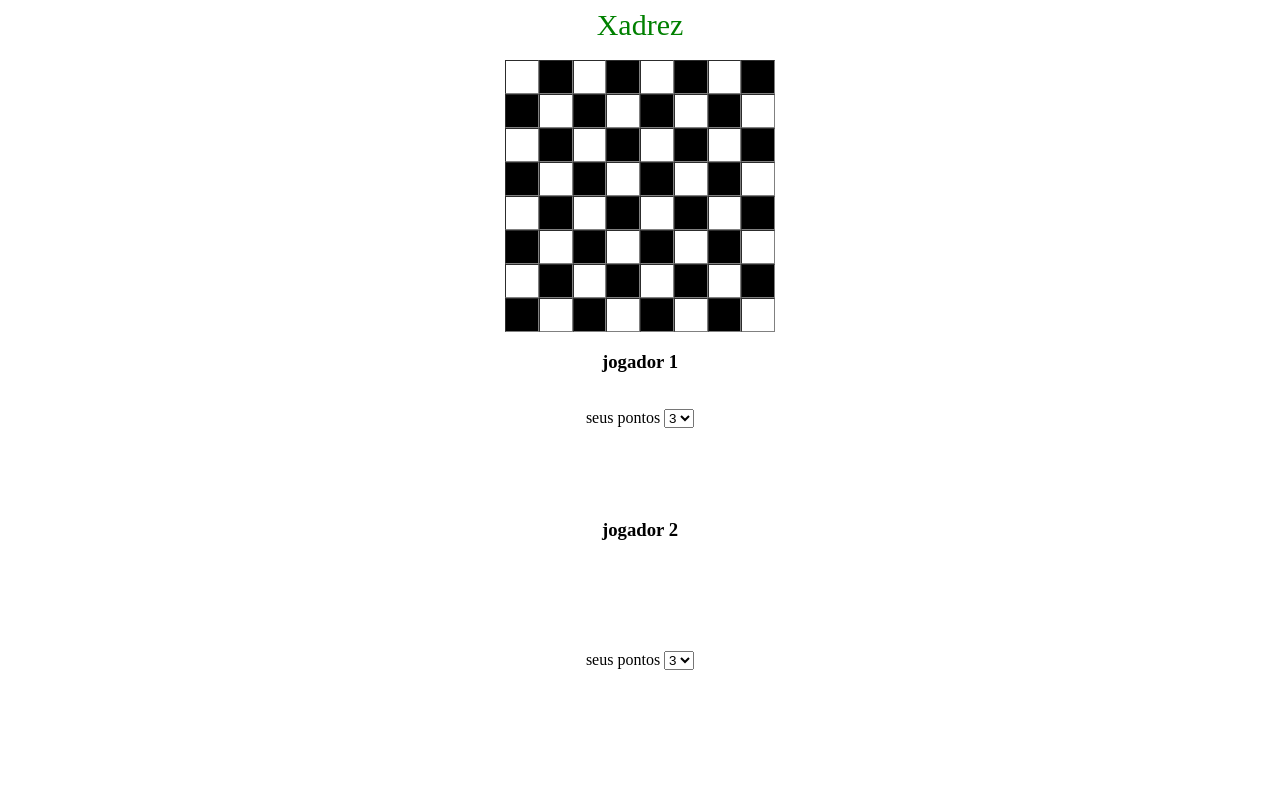
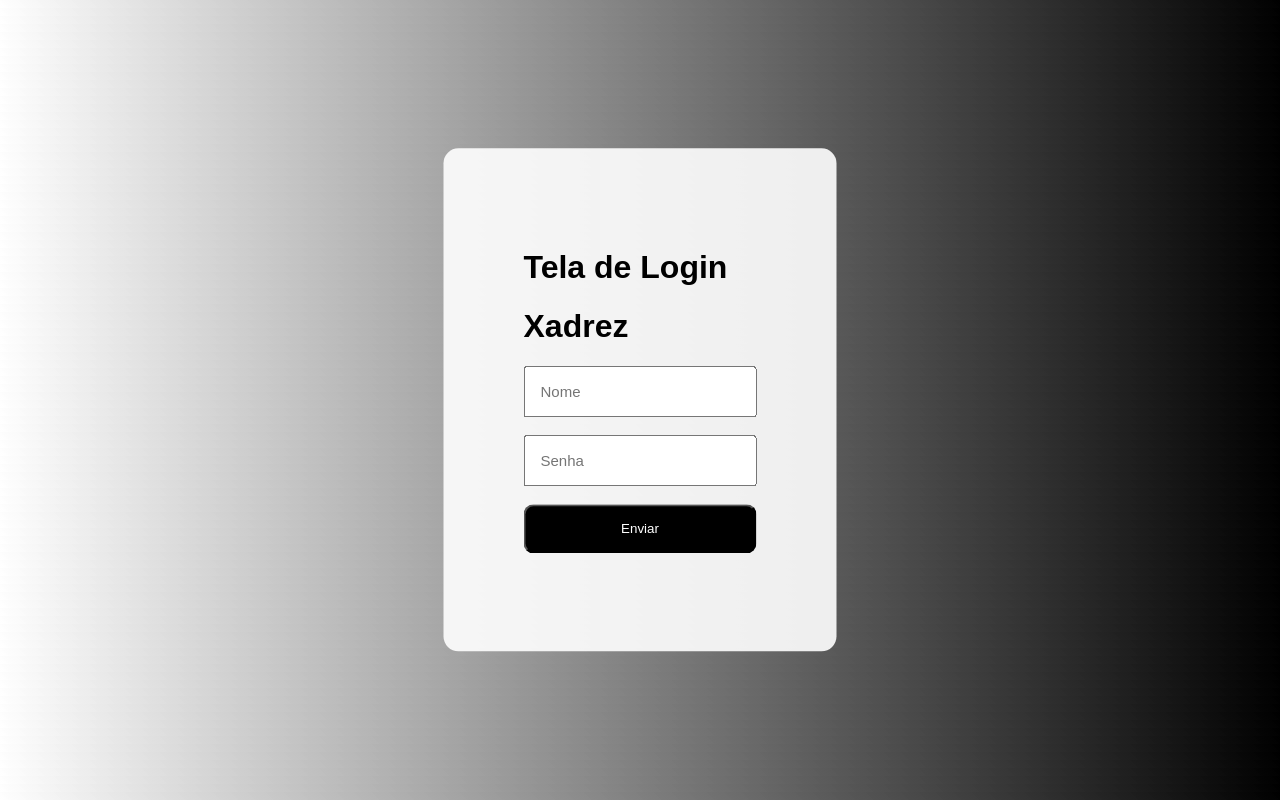
Before and after one commit to AbnerIoriHoffmann/xadrez, a plain HTML site: page index.html in a window 1280 px wide. Drawn offline with nearby package versions, Linux system fonts and the light colour scheme.

Commit message:
foi de vez

```diff
--- a/index.html
+++ b/index.html
@@ -1,186 +1,56 @@
 <!DOCTYPE html>
-<html>
+<html lang="en">
+<head>
+    <meta charset="UTF-8">
+    <meta http-equiv="X-UA-Compatible" content="IE=edge">
+    <meta name="viewport" content="width=device-width, initial-scale=1.0">
+    <title>Tela de Login
+        Xadrez
+    </title>
+    <style>
 
-<head>
-    <title>Chess board</title>
-    <style>
         body {
-            text-align: center;
+            font-family: Arial, Helvetica, sans-serif;
+            background-image: linear-gradient(45deg, rgba(255, 255, 255, 0.712), rgb(0, 0, 0));
         }
+        div{
+            background-color: rgba(255, 255, 255, 0.9);
+            position: absolute;
+            top: 50%;
+            left: 50%;
+            transform: translate(-50%,-50%);
+            padding: 80px;
+            border-radius: 15px;
+            color: rgb(0, 0, 0);
 
-        .cell {
-            height: 30px;
-            width: 30px;
-            border: 1.5px solid grey;
-            border-style: inset;
         }
-
-        .blackcell {
-            background-color: black;
+        input{
+            padding: 15px;
+            border: Nome;
+            border: Senha;
+            font-size: 15px;
         }
-
-        .whitecell {
-            background-color: white;
+        button{
+            background-color: rgb(0, 0, 0);
+            border: Nome;
+            padding: 15px;
+            width: 100%;
+            border-radius: 10px;
+            color: white;
         }
     </style>
 </head>
+<body>
+    <div>
+        <h1>Tela de Login</h1>
+            <h1>Xadrez</h1>
+        <input type="text" placeholder="Nome">
+        <br><br>
+        <input type="password" placeholder="Senha">
+        <br><br>
 
-<body>
-    <span style="color:green; font-size:30px;">
-        Xadrez
-    </span>
-    <br><br>
+        <a href="cadastro.html"><button>Enviar</button></a><br><br>
+    </div>
 
-    <script type="text/javascript">
-
-        // Create a center tag to center all the elements
-        var center = document.createElement('center');
-
-        // Create a table element
-        var ChessTable = document.createElement('table');
-        for (var i = 0; i < 8; i++) {
-
-            // Create a row
-            var tr = document.createElement('tr');
-            for (var j = 0; j < 8; j++) {
-
-                // Create a cell
-                var td = document.createElement('td');
-
-                // If the sum of cell coordinates is even
-                // then color the cell white
-                if ((i + j) % 2 == 0) {
-
-                    // Create a class attribute for all white cells
-                    td.setAttribute('class', 'cell whitecell');
-                    tr.appendChild(td);
-                }
-
-                // If the sum of cell coordinates is odd then
-                // color the cell black
-                else {
-
-                    // Create a class attribute for all black cells
-                    td.setAttribute('class', 'cell blackcell');
-
-                    // Append the cell to its row
-                    tr.appendChild(td);
-                }
-            }
-
-            // Append the row
-            ChessTable.appendChild(tr);
-        }
-        center.appendChild(ChessTable);
-
-        // Modifiying table attribute properties
-        ChessTable.setAttribute('cellspacing', '0');
-        ChessTable.setAttribute('width', '270px');
-        document.body.appendChild(center);
-    </script>
-    <html>
-        <head>
-            <link rel="stylesheet" href="estilo.css" type="text/css"/>
-            <script type="text/javascript" src="http://code.jquery.com/jquery-1.7.2.min.js"></script>
-            <script type="text/javascript" src="montarTabuleiro.js"></script>
-        </head>
-        <body>
-            <div id="tabuleiro">
-            </div>
-            <div id="info">
-                <ul>
-
-                </ul>
-            </div>
-        </body>
-        </html>
-        </div>
-        </body>
-        <!-- Used to get images -->
-<base href="http://chessboardjs.com/" />
-<h3 class="board">
-jogador 1
-
-</h3>
-<div id="board" class="board"></div>
-<br>
-<div class="info">
-    seus pontos
-
-    <select id="search-depth">
-        <option value="1">1</option>
-        <option value="2">2</option>
-        <option value="3" selected>3</option>
-        <option value="4">4</option>
-        <option value="5">5</option>
-    </select>
-
-    <br>
-    <span> <span id="position-count"></span></span>
-    <br>
-    <span> <span id="time"></span></span>
-    <br>
-    <span><span id="positions-per-s"></span> </span>
-    <br>
-    <br>
-    <div id="move-history" class="move-history">
-    </div>
-</div>
-<!-- Used to get images -->
-<base href="http://chessboardjs.com/" />
-<h3 class="board">
-jogador 2
-</h3>
-<div id="board" class="board"></div>
-<br>
-<div class="info">
-    <div id="move-history" class="move-history">
-    </div>
-</div>
-<!-- Used to get images -->
-<base href="http://chessboardjs.com/" />
-<h3 class="board">
-
-</h3>
-<div id="board" class="board"></div>
-<br>
-<div class="info">
-    <div id="move-history" class="move-history">
-    </div>
-</div>
-<!-- Used to get images -->
-<base href="http://chessboardjs.com/" />
-<h3 class="board">
-
-</h3>
-<div id="board" class="board"></div>
-<br>
-<div class="info">
-  seus pontos
-    <select id="search-depth">
-        <option value="1">1</option>
-        <option value="2">2</option>
-        <option value="3" selected>3</option>
-        <option value="4">4</option>
-        <option value="5">5</option>
-    </select>
-
-    <br>
-    <span><span id="position-count"></span></span>
-    <br>
-    <span> <span id="time"></span></span>
-    <br>
-    <span> <span id="positions-per-s"></span> </span>
-    <br>
-    <br>
-    <div id="move-history" class="move-history">
-    </div>
-</div>
-<!-- Used to get images -->
-<base href="http://chessboardjs.com/" />
-<h3 class="board">
-
-</h3>
-<div id="board" class="board"></div>
-<br>
-<div class="info">
+</body>
+</html>
```
Also changed, not shown: cadastro.html (+1 -0 lines).
